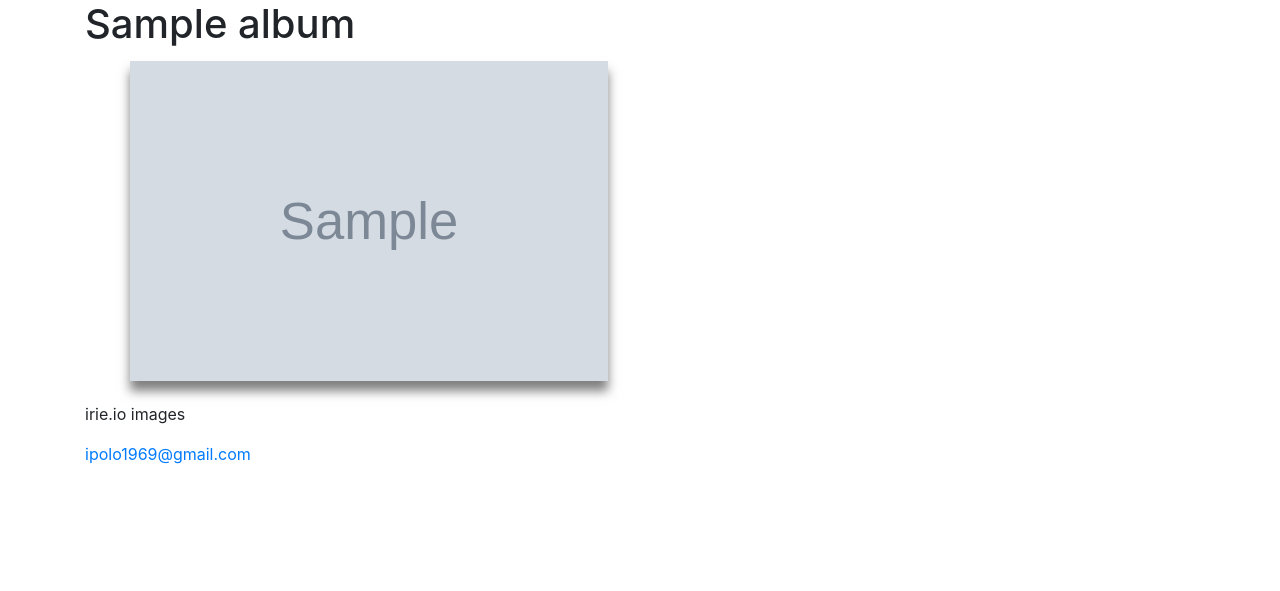
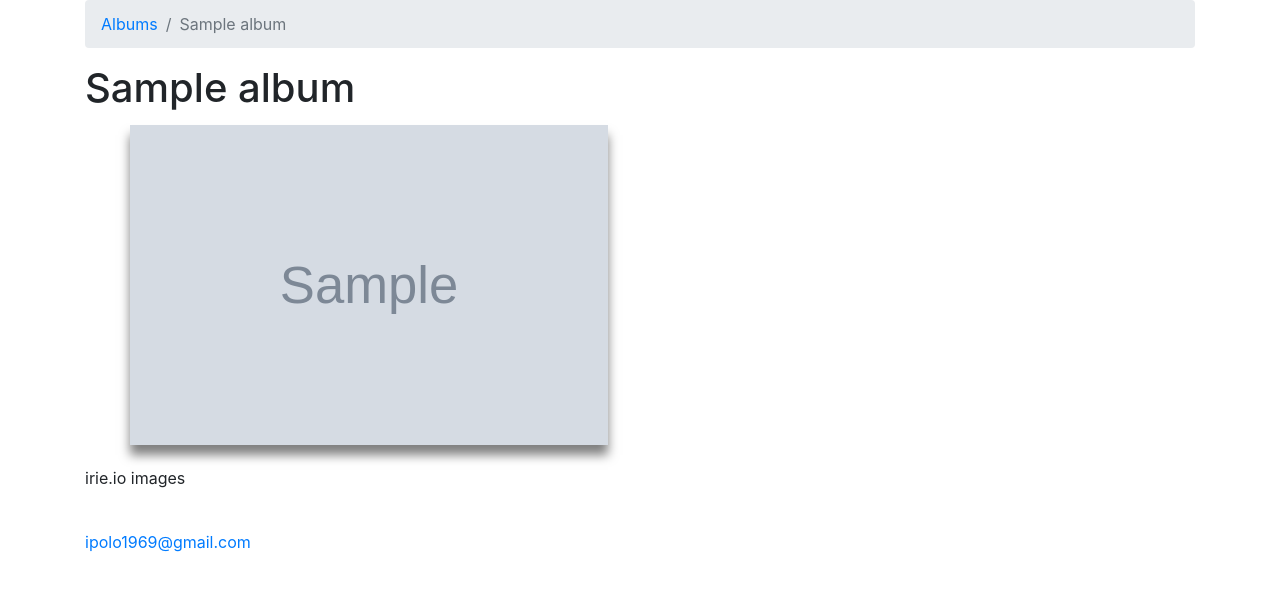
Before and after one commit to TrissieTheHuskyDev/photo-gallery, a Django app: page /gallery/1/ in a window 1280 px wide. Shown: the top 591 px of the page. Run offline with Django 3.2, Linux system fonts and the light colour scheme; tables that the repository leaves empty hold one stand-in row (values such as "Sample post"); grey boxes marked "Sample" are stand-in pictures; some libraries are stand-ins or nearby versions.

Commit message:
Added Breadcrumbs and Styled Links

```diff
--- a/gallery/templates/gallery/album_detail.html
+++ b/gallery/templates/gallery/album_detail.html
@@ -16,8 +16,16 @@
   <body>
     <div class="container">
       <!-- Album Title -->
+
+      <nav aria-label="breadcrumb">
+        <ol class="breadcrumb">
+          <li class="breadcrumb-item"><a href="{% url 'gallery:index' %}">Albums</a></li>
+          <li class="breadcrumb-item active" aria-current="page">{{ album.title }}</li>
+        </ol>
+      </nav>
+
       <header>
-        <h1>{{ album.title }}</h1>
+        <h1>{{album.title}}</h1>
       </header>
 
       <!-- Album Images -->
@@ -29,7 +37,7 @@
             <p>Description: {{ photograph.description }}</p>
             <p>Taken: {{ photograph.creation_date }}</p>
           </div>
-          <img class="image" src="/{{photograph.photo}}" alt="Album Image"  height="280" width="420"/>
+          <img class="image" src="/{{photograph.photo}}" alt="Album Image" />
         </li>
         <br>
       {% endfor %}
@@ -38,9 +46,9 @@
 
     </div>
 
-    <footer class="container">
-      <p>irie.io images</p>
-      <a href="mailto:ipolo1969@gmail.com">ipolo1969@gmail.com</a>
+    <footer class="container footer">
+      <p>irie.io images</p> <br>
+      <p><a href="mailto:ipolo1969@gmail.com">ipolo1969@gmail.com</a></p>
     </footer>
     <!-- Optional JavaScript -->
     <!-- jQuery first, then Popper.js, then Bootstrap JS -->
--- a/gallery/templates/gallery/index.html
+++ b/gallery/templates/gallery/index.html
@@ -45,7 +45,7 @@
                     <div class="image_detail">
                       <h4>{{ album.title }}</h4>
                     </div>
-                    <img class="image" src="/{{album.thumbnail}}" alt="Album Thumbnail"  height="280" width="420"/>
+                    <img class="image" src="/{{album.thumbnail}}" alt="Album Thumbnail"  />
                   </a>
                   </li>
                   <br>
```
Also changed, not shown: gallery/static/gallery/style.css (+20 -3 lines).
